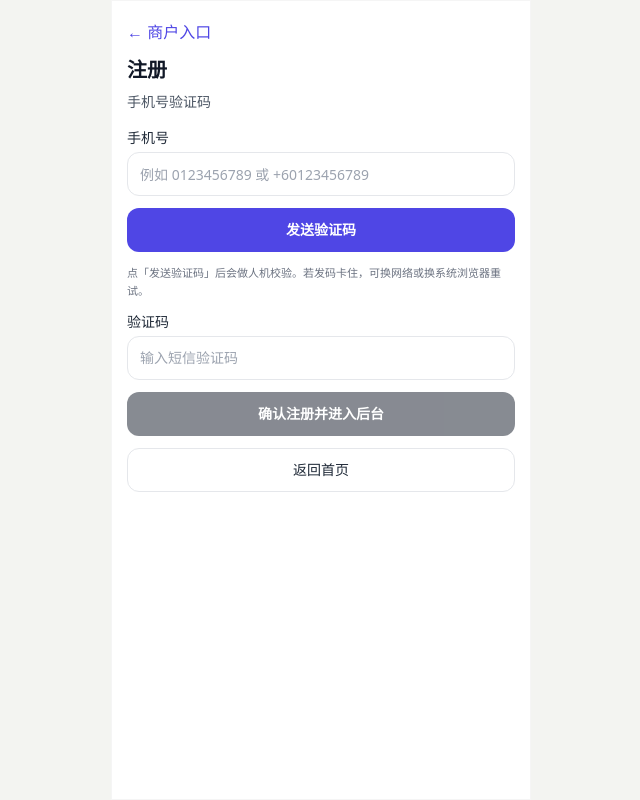
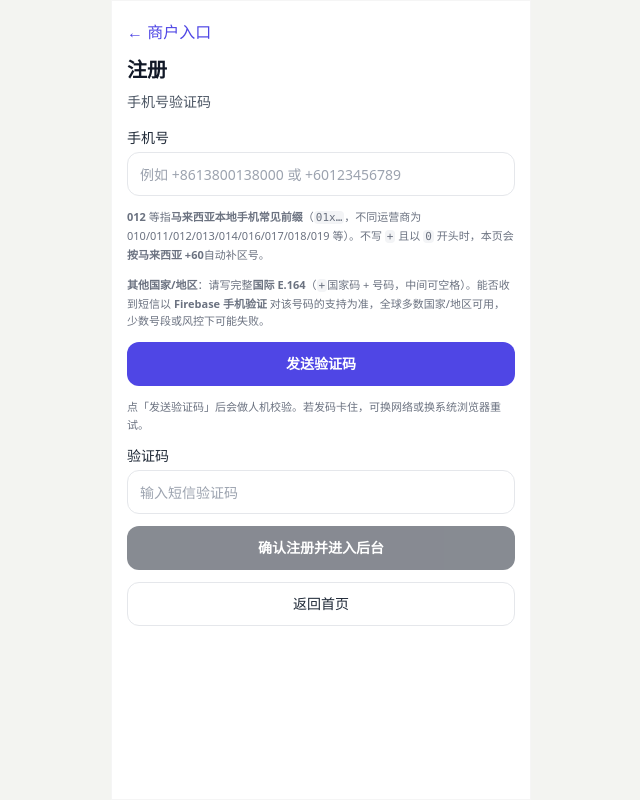
Before and after one commit to leosuoen-max/groupbuy, a React (Vite) app in the folder web/: page /register in a window 1280 px wide. Shown: the whole page, without its empty margins (319-959 px from the left). Built offline with nearby package versions, Linux system fonts and the light colour scheme; no server answers.

Commit message:
docs(ui): 手机号说明改为 +86/+60 示例并解释 01x 与多国 E.164
- Register: 占位符与两段说明；发码校验错误文案同步
- Login: 登录页底部简短提示国际格式

Co-authored-by: Cursor <cursoragent@cursor.com>

```diff
--- a/web/src/pages/Login.tsx
+++ b/web/src/pages/Login.tsx
@@ -45,10 +45,14 @@ export default function Login() {
       </p>
       <Link
         to={registerHref}
-        className="mb-6 inline-flex h-11 w-full items-center justify-center rounded-xl bg-indigo-600 text-sm font-semibold text-white shadow-sm transition hover:bg-indigo-700"
+        className="mb-3 inline-flex h-11 w-full items-center justify-center rounded-xl bg-indigo-600 text-sm font-semibold text-white shadow-sm transition hover:bg-indigo-700"
       >
         手机号登录 / 注册
       </Link>
+      <p className="mb-6 text-[11px] leading-relaxed text-gray-500">
+        手机号建议用国际格式，例如 <strong>+8613800138000</strong>（中国）、<strong>+60123456789</strong>（马来西亚）；马国本地也可在下一页写{' '}
+        <strong>01…</strong>。能否收短信以 Firebase 对该号码/地区的支持为准。
+      </p>
 
       <div className="rounded-xl border border-gray-200 bg-gray-50/80 p-4">
         <h2 className="mb-1 text-sm font-semibold text-gray-900">备用：邮箱管理员</h2>
--- a/web/src/pages/Register.tsx
+++ b/web/src/pages/Register.tsx
@@ -23,7 +23,7 @@ function normalizePhone(raw: string): string {
   if (v.startsWith('+')) return `+${v.slice(1).replace(/[^\d]/g, '')}`;
   const digits = v.replace(/[^\d]/g, '');
   if (!digits) return '';
-  // 默认马来西亚区号
+  // 默认马来西亚区号：本地手机常为 01x…（如 012、017），此处省略 + 时按 +60 解析
   if (digits.startsWith('60')) return `+${digits}`;
   if (digits.startsWith('0')) return `+60${digits.slice(1)}`;
   return `+60${digits}`;
@@ -118,7 +118,7 @@ export default function Register() {
 
   const sendCode = async () => {
     if (!phoneE164 || !phoneE164.startsWith('+')) {
-      setMsg('请输入有效手机号（支持 012-xxx 或 +60xxx）');
+      setMsg('请输入手机号：建议用国际格式 +区号号码（如 +8613800138000、+60123456789）；马来西亚本地也可写 01…（0 开头会转为 +60）。');
       return;
     }
     setBusy(true);
@@ -223,10 +223,19 @@ export default function Register() {
           <input
             value={phone}
             onChange={(e) => setPhone(e.target.value)}
-            placeholder="例如 0123456789 或 +60123456789"
+            placeholder="例如 +8613800138000 或 +60123456789"
             className="mt-1 h-11 w-full rounded-xl border border-gray-200 px-3 text-sm outline-none focus:border-indigo-300"
           />
         </label>
+        <p className="text-[11px] leading-relaxed text-gray-500">
+          <strong>012</strong> 等指<strong>马来西亚本地手机常见前缀</strong>（<code className="rounded bg-gray-100 px-0.5">01x…</code>
+          ，不同运营商为 010/011/012/013/014/016/017/018/019 等）。不写 <code className="rounded bg-gray-100 px-0.5">+</code> 且以{' '}
+          <code className="rounded bg-gray-100 px-0.5">0</code> 开头时，本页会<strong>按马来西亚 +60</strong>自动补区号。
+        </p>
+        <p className="text-[11px] leading-relaxed text-gray-500">
+          <strong>其他国家/地区</strong>：请写完整<strong>国际 E.164</strong>（<code className="rounded bg-gray-100 px-0.5">+</code>
+          国家码 + 号码，中间可空格）。能否收到短信以 <strong>Firebase 手机验证</strong> 对该号码的支持为准，全球多数国家/地区可用，少数号段或风控下可能失败。
+        </p>
         <button
           type="button"
           disabled={busy}
```
